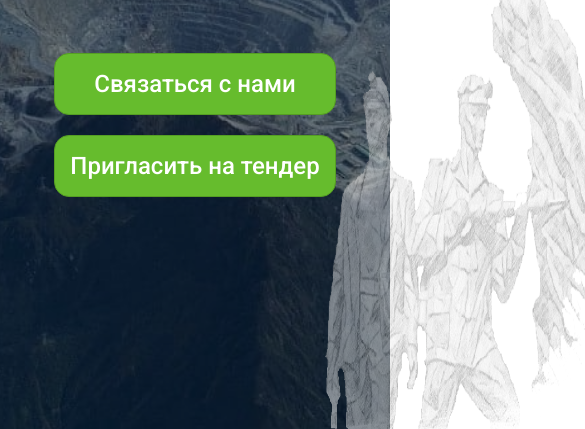
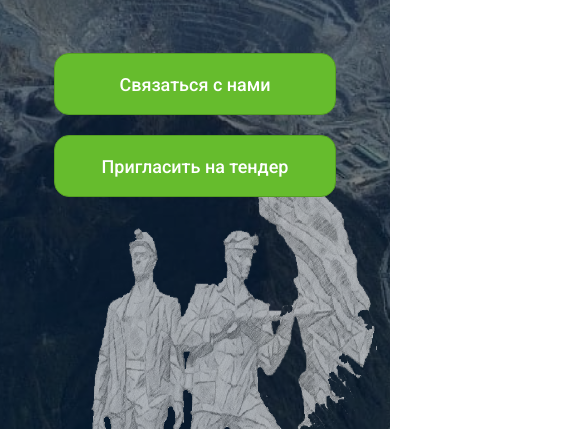
Before and after one commit to Shilizor/SPTI, a plain HTML site: page index.html in a window 390 px wide. Shown: the part 415-844 px from the top of the page, 585 px wide, since content can reach past the window. Drawn offline with nearby package versions, Linux system fonts and the light colour scheme.

Commit message:
Add files via upload

```diff
--- a/css/media.css
+++ b/css/media.css
@@ -327,9 +327,22 @@
     flex-wrap: wrap;
     margin-top: 60px;
   }
+  #box1 .box1-btn a {
+    font-size: 18px;
+  }
   .box1-call {
     margin-right: 0;
     margin-bottom: 20px;
+  }
+  .monument{
+    position: absolute;
+    opacity: 0.7;
+    top: 62.5%;
+    left: 0%;
+    width: 100%;
+    max-width: 420px;
+    height: 100%;
+    max-height: 380px;
   }
   #box2 {
     width: 100%;
--- a/css/style.css
+++ b/css/style.css
@@ -161,8 +161,8 @@ ul, li {
 }
 .monument{
   position: absolute;
-  opacity: 0.5;
-  top: 36%;
+  opacity: 0.6;
+  top: 40%;
   left: 60%;
   width: 100%;
   max-width: 800px;
```
